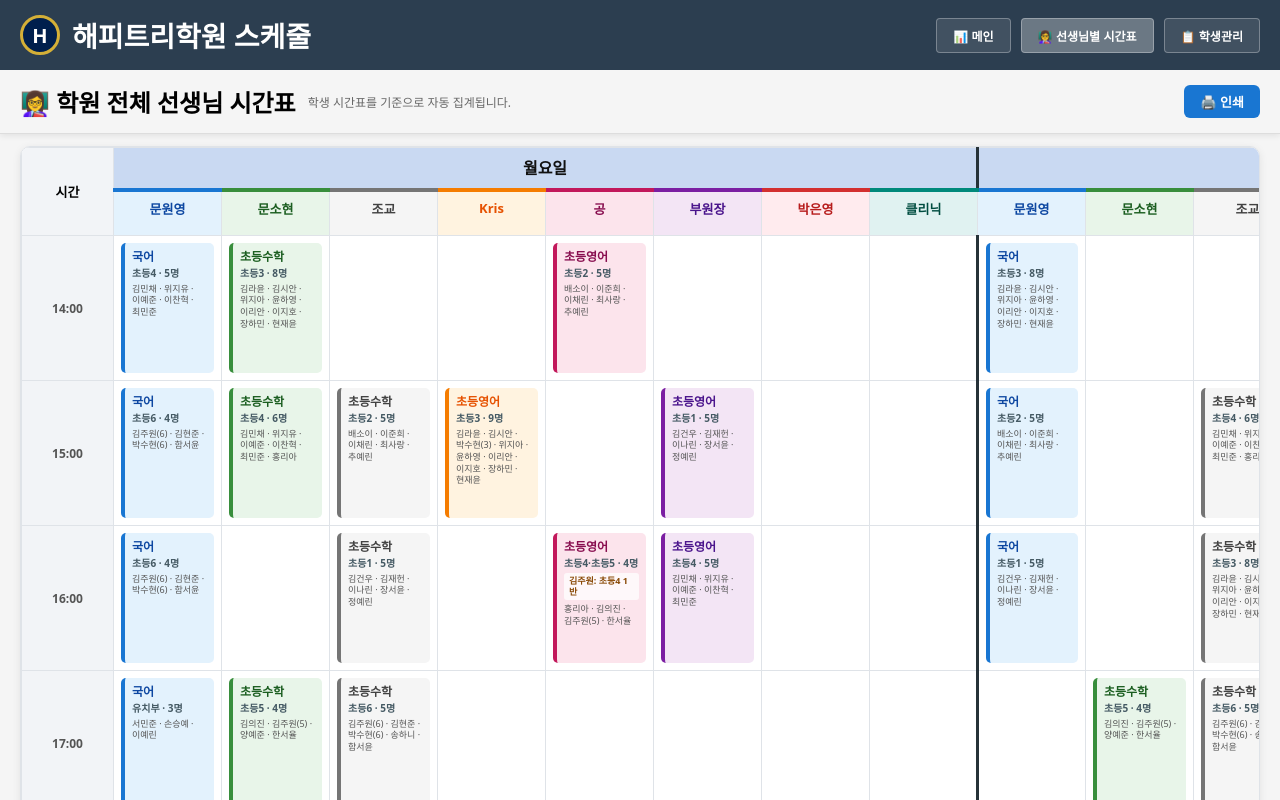
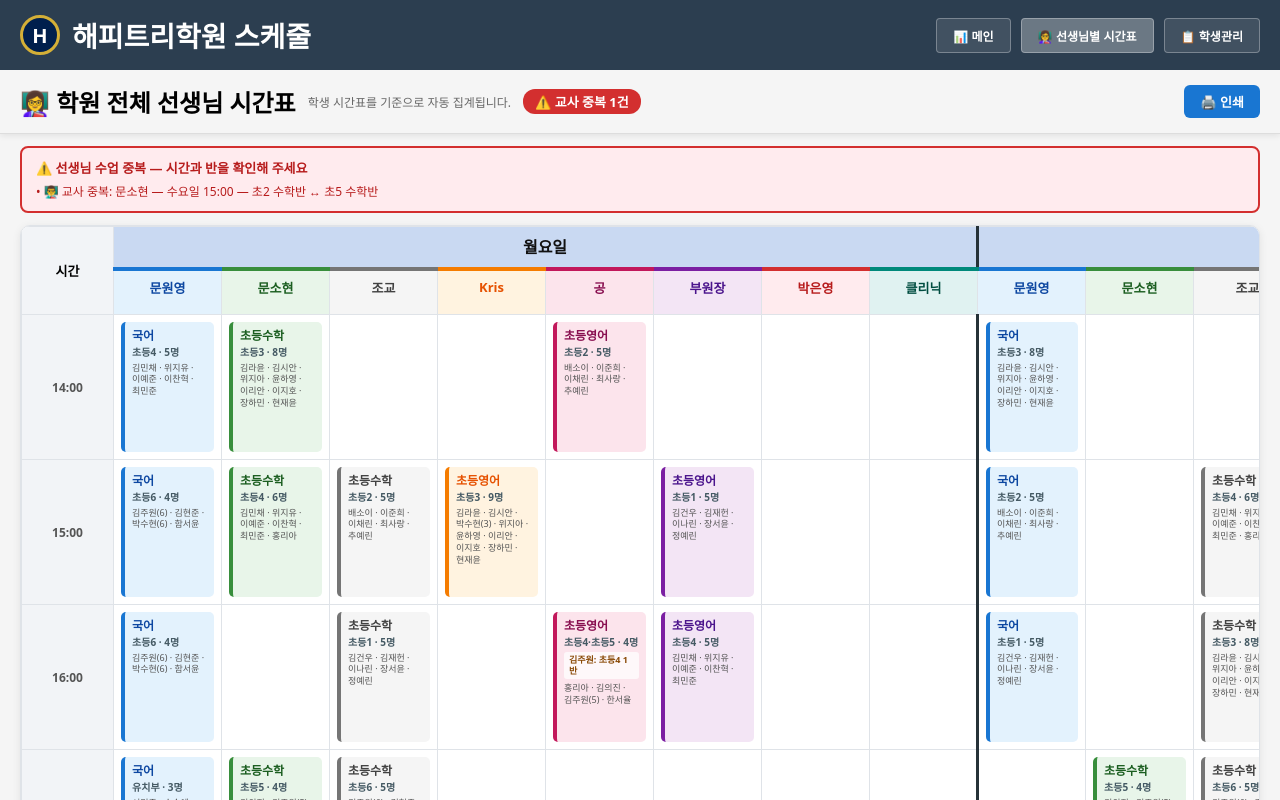
Before and after one commit to choiyoonmi/ht-schedule, a React (Vite) app: page / in a window 1280 px wide. Both pictures are taken after a click on the button "👩‍🏫 선생님별 시간표". Built offline with nearby package versions, Linux system fonts and the light colour scheme.

Commit message:
선생님 중복 경고에 시간과 반 정보 추가
교사 중복 경고에 정확한 시간과 겹치는 반 이름을 표시하고 선생님 시간표 상단에도 노출합니다.

```diff
--- a/src/App.css
+++ b/src/App.css
@@ -27,6 +27,27 @@ code {
   border: 1px solid #dfe3e8;
   border-radius: 10px;
   box-shadow: 0 2px 8px rgba(0, 0, 0, 0.08);
+}
+
+.teacher-warning-panel {
+  margin-bottom: 12px;
+  padding: 10px 14px;
+  border: 2px solid #d32f2f;
+  border-radius: 8px;
+  background: #ffebee;
+}
+
+.teacher-warning-title {
+  margin-bottom: 5px;
+  color: #b71c1c;
+  font-size: 13px;
+  font-weight: 800;
+}
+
+.teacher-warning-item {
+  color: #b71c1c;
+  font-size: 12px;
+  line-height: 1.6;
 }
 
 .teacher-overview-table {
--- a/src/App.tsx
+++ b/src/App.tsx
@@ -131,6 +131,11 @@ const generateSchedule = (students: Student[]): ScheduleEntry[] => {
 function validateSchedule(students: Student[]): string[] {
   const warnings: string[] = [];
   const teacherName = (id: string) => (TEACHERS.find(t => t.id === id) || { name: id }).name;
+  const className = (student: Student, subject: string, grade: number) => {
+    const division = student.division === '유치부' ? '유치부' : `${student.division[0]}${grade}`;
+    const shortSubject = subject.replace('초등', '').replace('중등', '').replace('고등', '');
+    return `${division} ${shortSubject}반`;
+  };
   // 1) 교사가 같은 시간에 서로 다른 반을 맡음
   const slot: Record<string, Set<string>> = {};
   for (const st of students) {
@@ -140,14 +145,15 @@ function validateSchedule(students: Student[]): string[] {
         if (!tid || tid === 'elem_eng_5') continue; // 숙제·클리닉 제외
         const g = (st.name === '홍리아' && subj === '초등영어') ? 5 : st.grade; // 합반 보정
         const key = `${e.day}|${e.hour}|${tid}`;
-        (slot[key] = slot[key] || new Set()).add(`${st.division}${g}-${subj}`);
+        (slot[key] = slot[key] || new Set()).add(className(st, subj, g));
       }
     }
   }
   for (const key in slot) {
     if (slot[key].size > 1) {
       const [day, hour, tid] = key.split('|');
-      warnings.push(`👨‍🏫 교사 중복: ${teacherName(tid)} — ${day} ${Number(hour) - 12}시에 ${slot[key].size}개 반 겹침`);
+      const classes = Array.from(slot[key]);
+      warnings.push(`👨‍🏫 교사 중복: ${teacherName(tid)} — ${day}요일 ${hour}:00 — ${classes.join(' ↔ ')}`);
     }
   }
   // 2) 한 학생이 같은 시간에 두 수업
@@ -424,6 +430,7 @@ function App() {
   };
 
   const scheduleWarnings = validateSchedule(students);
+  const teacherWarnings = scheduleWarnings.filter(warning => warning.startsWith('👨‍🏫'));
 
   const teacherNames = useMemo(
     () => Array.from(new Set(TEACHERS.map(teacher => teacher.name))),
@@ -493,8 +500,16 @@ function App() {
           <div className="sticky-bar" style={{position:'sticky', top:0, zIndex:30, background:'#f5f5f5', display:'flex', alignItems:'center', gap:'12px', flexWrap:'wrap', margin:'0 -20px 12px', padding:'14px 20px', borderBottom:'1px solid #ddd', boxShadow:'0 2px 6px rgba(0,0,0,0.08)'}}>
             <h2 style={{margin:0}}>👩‍🏫 학원 전체 선생님 시간표</h2>
             <span className="no-print" style={{fontSize:'12px', color:'#666'}}>학생 시간표를 기준으로 자동 집계됩니다.</span>
+            {teacherWarnings.length > 0 && <span className="no-print" style={{fontSize:'13px', color:'#fff', fontWeight:'bold', background:'#d32f2f', borderRadius:'12px', padding:'3px 12px'}}>⚠️ 교사 중복 {teacherWarnings.length}건</span>}
             <button className="no-print" onClick={() => window.print()} style={{marginLeft:'auto', padding:'7px 16px', borderRadius:'6px', border:'none', cursor:'pointer', fontSize:'13px', fontWeight:'bold', color:'#fff', background:'#1976D2'}}>🖨️ 인쇄</button>
           </div>
+
+          {teacherWarnings.length > 0 && (
+            <div className="no-print teacher-warning-panel">
+              <div className="teacher-warning-title">⚠️ 선생님 수업 중복 — 시간과 반을 확인해 주세요</div>
+              {teacherWarnings.map((warning, index) => <div key={index} className="teacher-warning-item">• {warning}</div>)}
+            </div>
+          )}
 
           <div className="teacher-overview-wrap">
             <table className="teacher-overview-table">
```
